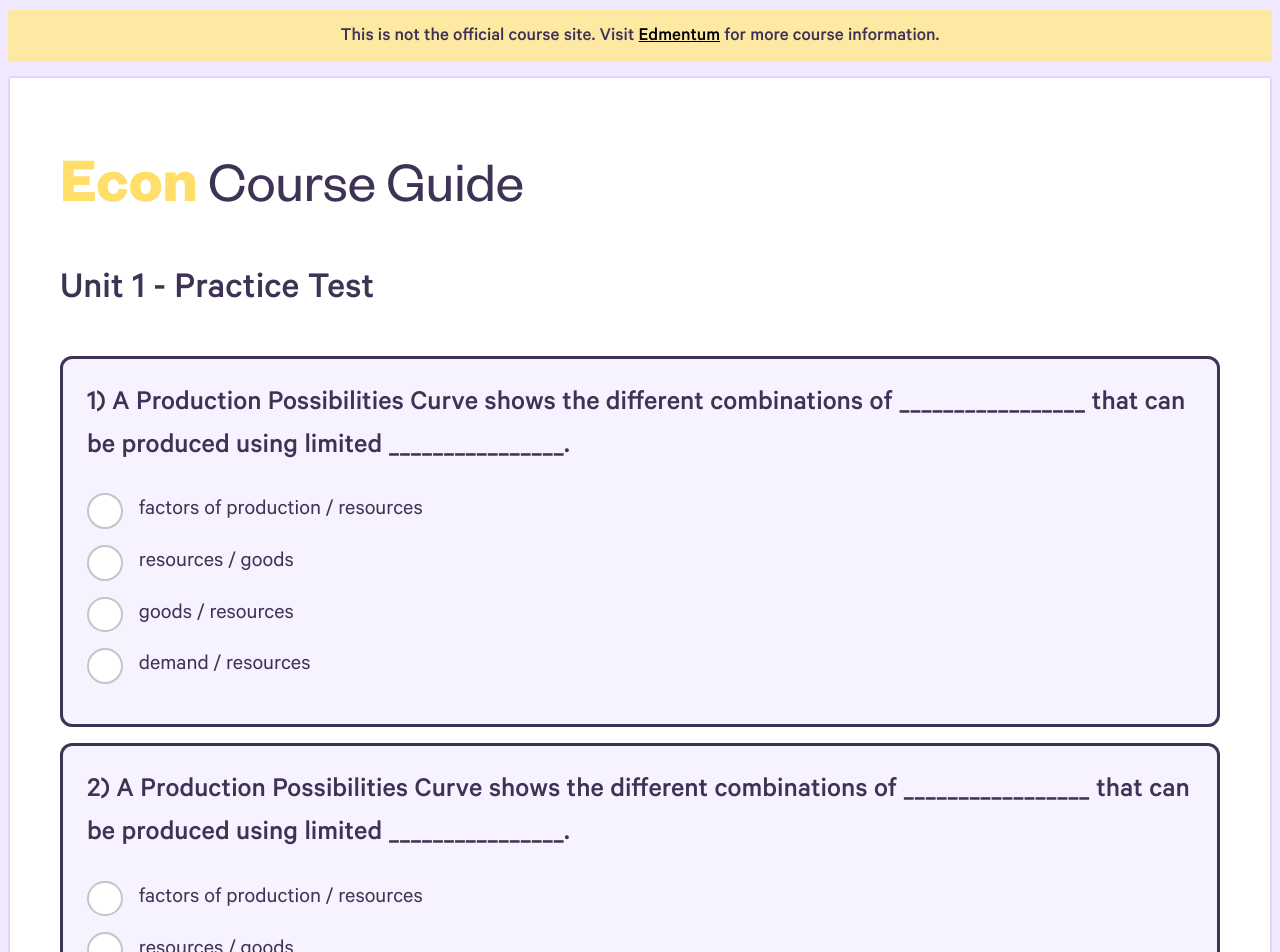
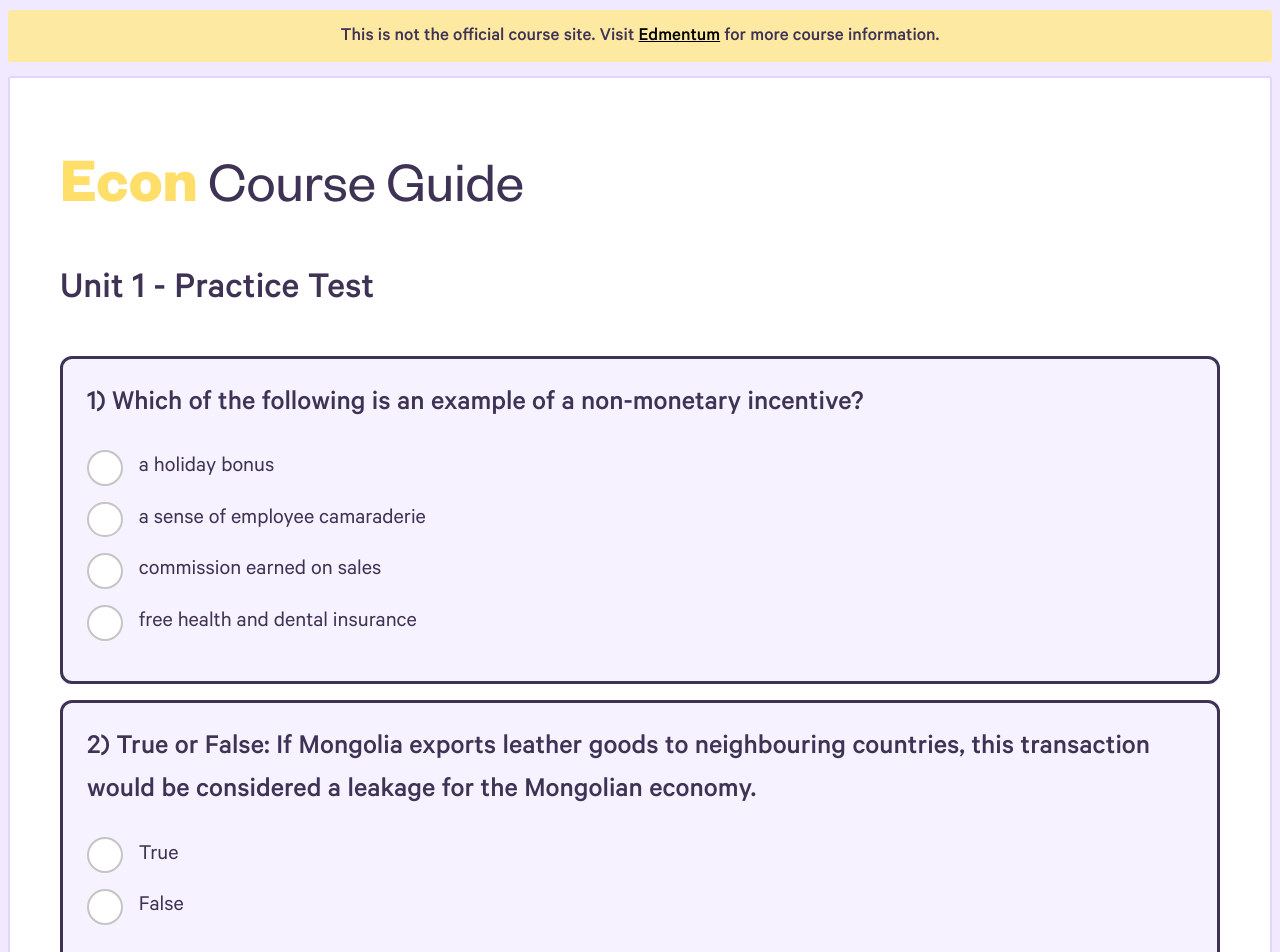
Before and after one commit to GarrettMould/econCourseSite, a React (Create React App) app: page /UnitTest in a window 1280 px wide. Shown: the top 952 px of the page. Built offline with nearby package versions, Linux system fonts and the light colour scheme; a web font is replaced by a local one.

Commit message:
updated unit 1 test questions

```diff
--- a/src/CourseInformation.js
+++ b/src/CourseInformation.js
@@ -121,7 +121,7 @@ export var courseInformation = [
       {
         name: "U1-L6: The Circular Flow of Income",
         subtopic: 2,
-        link: "https://docs.google.com/presentation/d/1o_9W_QbyXd3iMl316LCqPp1jv_dLPuZAFP-wTpbV1IM/edit?usp=sharing",
+        link: "https://docs.google.com/presentation/d/1ZupCUzTva1bC-eEgfUZnscNUkP0uEl0japIrGktbVew/edit?usp=sharing",
       },
       {
         name: "U1-L7: Market Economies",
@@ -211,167 +211,241 @@ export var courseInformation = [
         questionNumber: 1,
         subtopic: 1,
         questionText:
-          "A Production Possibilities Curve shows the different combinations of _________________ that can be produced using limited ________________. ",
+          "Which of the following is an example of a non-monetary incentive?",
+        options: [
+          {
+            name: "a holiday bonus",
+            id: 1,
+            isCorrect: false,
+          },
+          { name: "a sense of employee camaraderie", id: 2, isCorrect: true },
+          { name: "commission earned on sales", id: 3, isCorrect: false },
+          { name: "free health and dental insurance", id: 4, isCorrect: false },
+        ],
+      },
+      {
+        questionNumber: 2,
+        subtopic: 1,
+        questionText:
+          "True or False: If Mongolia exports leather goods to neighbouring countries, this transaction would be considered a leakage for the Mongolian economy.",
+        options: [
+          {
+            name: "True",
+            id: 1,
+            isCorrect: false,
+          },
+          { name: "False", id: 2, isCorrect: true },
+        ],
+      },
+      {
+        questionNumber: 3,
+        subtopic: 1,
+        questionText:
+          "In 2008 the United States government passed the Emergency Economic Stabilization Act in an attempt to stabilize a struggling economy. Which economist would likely agree with this action?",
+        options: [
+          {
+            name: "Adam Smith",
+            id: 1,
+            isCorrect: false,
+          },
+          { name: "Friedrich Von Hayek", id: 2, isCorrect: false },
+          { name: "John Maynard Keynes", id: 3, isCorrect: true },
+          { name: "Milton Freidman", id: 4, isCorrect: false },
+        ],
+      },
+      {
+        questionNumber: 4,
+        subtopic: 2,
+        questionText:
+          "Over the past few years, the price of new automobiles in the US has increased dramatically. As a result, the demand for used automobiles has also increased (along with the price). This example shows which determinant of demand?",
+        options: [
+          {
+            name: "a change in population",
+            id: 1,
+            isCorrect: false,
+          },
+          { name: "a change in substitute goods", id: 2, isCorrect: true },
+          { name: "a change in complimentary goods", id: 3, isCorrect: false },
+          { name: "a change in tastes and preferences", id: 4, isCorrect: false },
+        ],
+      },
+      {
+        questionNumber: 5,
+        subtopic: 2,
+        questionText:
+          "Employees provide their labor to companies in the _______________ and companies provide goods and services to consumers in the ___________________. ",
+        options: [
+          {
+            name: "labor market / factor market",
+            id: 1,
+            isCorrect: false,
+          },
+          { name: "product market / factor market", id: 2, isCorrect: false },
+          { name: "factor market / finished market", id: 3, isCorrect: false },
+          { name: "factor market / product market", id: 4, isCorrect: true },
+        ],
+      },
+      {
+        questionNumber: 6,
+        subtopic: 2,
+        questionText:
+          "The chart above shows the per capita GDP of China. As the per capita GDP has risen, the demand for luxury goods, domestic vacations, and automobiles has also increased. This is known as _______________",
         options: [
           {
             name: "factors of production / resources",
             id: 1,
             isCorrect: false,
           },
-          { name: "resources / goods", id: 2, isCorrect: false },
-          { name: "goods / resources", id: 3, isCorrect: true },
-          { name: "demand / resources", id: 4, isCorrect: false },
-        ],
-      },
-      {
-        questionNumber: 2,
-        subtopic: 1,
-        questionText:
-          "A Production Possibilities Curve shows the different combinations of _________________ that can be produced using limited ________________. ",
-        options: [
-          {
-            name: "factors of production / resources",
-            id: 1,
-            isCorrect: false,
-          },
-          { name: "resources / goods", id: 2, isCorrect: false },
-          { name: "goods / resources", id: 3, isCorrect: true },
-          { name: "demand / resources", id: 4, isCorrect: false },
-        ],
-      },
-      {
-        questionNumber: 3,
-        subtopic: 1,
-        questionText:
-          "A Production Possibilities Curve shows the different combinations of _________________ that can be produced using limited ________________. ",
-        options: [
-          {
-            name: "factors of production / resources",
-            id: 1,
-            isCorrect: false,
-          },
-          { name: "resources / goods", id: 2, isCorrect: false },
-          { name: "goods / resources", id: 3, isCorrect: true },
-          { name: "demand / resources", id: 4, isCorrect: false },
-        ],
-      },
-      {
-        questionNumber: 4,
-        subtopic: 2,
-        questionText:
-          "A Production Possibilities Curve shows the different combinations of _________________ that can be produced using limited ________________. ",
-        options: [
-          {
-            name: "factors of production / resources",
-            id: 1,
-            isCorrect: false,
-          },
-          { name: "resources / goods", id: 2, isCorrect: false },
-          { name: "goods / resources", id: 3, isCorrect: true },
-          { name: "demand / resources", id: 4, isCorrect: false },
-        ],
-      },
-      {
-        questionNumber: 5,
-        subtopic: 2,
-        questionText:
-          "A Production Possibilities Curve shows the different combinations of _________________ that can be produced using limited ________________. ",
-        options: [
-          {
-            name: "factors of production / resources",
-            id: 1,
-            isCorrect: false,
-          },
-          { name: "resources / goods", id: 2, isCorrect: false },
-          { name: "goods / resources", id: 3, isCorrect: true },
-          { name: "demand / resources", id: 4, isCorrect: false },
-        ],
-      },
-      {
-        questionNumber: 6,
-        subtopic: 2,
-        questionText:
-          "A Production Possibilities Curve shows the different combinations of _________________ that can be produced using limited ________________. ",
-        options: [
-          {
-            name: "factors of production / resources",
-            id: 1,
-            isCorrect: false,
-          },
-          { name: "resources / goods", id: 2, isCorrect: false },
-          { name: "goods / resources", id: 3, isCorrect: true },
-          { name: "demand / resources", id: 4, isCorrect: false },
+          { name: "the income effect", id: 2, isCorrect: true },
+          { name: "the substitution effect", id: 3, isCorrect: false },
+          { name: "the inflation effect", id: 4, isCorrect: false },
         ],
       },
       {
         questionNumber: 7,
         subtopic: 3,
         questionText:
-          "A Production Possibilities Curve shows the different combinations of _________________ that can be produced using limited ________________. ",
+          "True or False: the employees that work at Apple are considered human capital.",
         options: [
           {
-            name: "factors of production / resources",
+            name: "true",
             id: 1,
             isCorrect: false,
           },
-          { name: "resources / goods", id: 2, isCorrect: false },
-          { name: "goods / resources", id: 3, isCorrect: true },
-          { name: "demand / resources", id: 4, isCorrect: false },
+          { name: "false", id: 2, isCorrect: true },
         ],
       },
       {
         questionNumber: 8,
         subtopic: 3,
         questionText:
-          "A Production Possibilities Curve shows the different combinations of _________________ that can be produced using limited ________________. ",
+          "Which of the following is true? ",
         options: [
           {
-            name: "factors of production / resources",
+            name: "A change in quantity demand is shown by a movement along the demand curve",
             id: 1,
-            isCorrect: false,
+            isCorrect: true,
           },
-          { name: "resources / goods", id: 2, isCorrect: false },
-          { name: "goods / resources", id: 3, isCorrect: true },
-          { name: "demand / resources", id: 4, isCorrect: false },
+          { name: "A change in demand is shown by a movement along the demand curve ", id: 2, isCorrect: false },
+          { name: "Equilibrium is the point at which quantity demand is the greatest ", id: 3, isCorrect: false },
+          { name: "When the price of a good changes, that leads to a shift in demand", id: 4, isCorrect: false },
         ],
       },
       {
         questionNumber: 9,
         subtopic: 4,
         questionText:
-          "A Production Possibilities Curve shows the different combinations of _________________ that can be produced using limited ________________. ",
+          "_________________________ uses price rationing to allocate goods and services, meaning that they are distributed based on ___________________________.",
         options: [
           {
-            name: "factors of production / resources",
+            name: "Market economies / who needs them most",
             id: 1,
             isCorrect: false,
           },
-          { name: "resources / goods", id: 2, isCorrect: false },
-          { name: "goods / resources", id: 3, isCorrect: true },
-          { name: "demand / resources", id: 4, isCorrect: false },
+          { name: "Market economies / who is able to pay", id: 2, isCorrect: true },
+          { name: "Command economies / who needs them most", id: 3, isCorrect: false },
+          { name: "Command economies / who is able to pay ", id: 4, isCorrect: false },
         ],
       },
       {
         questionNumber: 10,
         subtopic: 4,
         questionText:
-          "A Production Possibilities Curve shows the different combinations of _________________ that can be produced using limited ________________. ",
+          "Which of the following is considered a leakage in the circular flow model of income?",
         options: [
           {
-            name: "factors of production / resources",
+            name: "government spending",
             id: 1,
             isCorrect: false,
           },
-          { name: "resources / goods", id: 2, isCorrect: false },
-          { name: "goods / resources", id: 3, isCorrect: true },
-          { name: "demand / resources", id: 4, isCorrect: false },
+          { name: "investments", id: 2, isCorrect: false },
+          { name: "exports", id: 3, isCorrect: false },
+          { name: "taxes", id: 4, isCorrect: true },
+        ],
+      },
+      {
+        questionNumber: 11,
+        subtopic: 4,
+        questionText:
+          "_________________________ uses price rationing to allocate goods and services, meaning that they are distributed based on ___________________________.",
+        options: [
+          {
+            name: "Market economies / who needs them most",
+            id: 1,
+            isCorrect: false,
+          },
+          { name: "Market economies / who is able to pay", id: 2, isCorrect: true },
+          { name: "Command economies / who needs them most", id: 3, isCorrect: false },
+          { name: "Command economies / who is able to pay ", id: 4, isCorrect: false },
+        ],
+      },
+      {
+        questionNumber: 12,
+        subtopic: 4,
+        questionText:
+          "A budget deficit occurs when a government ___________ more money than it _______________",
+        options: [
+          {
+            name: "spends / earns",
+            id: 1,
+            isCorrect: true,
+          },
+          { name: "earns / spends", id: 2, isCorrect: false },
+        ],
+      },
+      {
+        questionNumber: 13,
+        subtopic: 4,
+        questionText:
+          "Evergrande is a company that borrowed money in order to fund real estate projects. This is an example of a company using ______________.",
+        options: [
+          {
+            name: "capital",
+            id: 1,
+            isCorrect: false,
+          },
+          { name: "collateral", id: 2, isCorrect: false },
+          { name: "interest", id: 3, isCorrect: false },
+          { name: "credit", id: 4, isCorrect: true },
+        ],
+      },
+      {
+        questionNumber: 14,
+        subtopic: 4,
+        questionText:
+          "Choose the answer that best describes the above situation.",
+        options: [
+          {
+            name: "The graph shows an increase in quantity demanded",
+            id: 1,
+            isCorrect: false,
+          },
+          { name: "The graph shows an increase in demand", id: 2, isCorrect: true },
+          { name: "The graph shows a decrease in quantity demanded", id: 3, isCorrect: false },
+          { name: "The graph shows a decrease in demand", id: 4, isCorrect: false },
+        ],
+      },
+      {
+        questionNumber: 15,
+        subtopic: 4,
+        questionText:
+          "The above graph shows a shift in demand for Toyota Camry's. Which of the following scenarios is a potential cause of this shift?",
+        options: [
+          {
+            name: "An increase in the cost of a substitute produce, the Honda Accord",
+            id: 1,
+            isCorrect: false,
+          },
+          { name: "An increase in the cost of the materials used to produce the Toyota Camry", id: 2, isCorrect: false },
+          { name: "New information gets revealed about the Toyota Camry's poor safety ratings ", id: 3, isCorrect: true},
+          { name: "The price of the Toyota Camry increases", id: 4, isCorrect: false },
         ],
       },
     ],
   },
 
   {
-    id: 1,
+    id: 12,
     unitNumber: 2,
     unitUnlocked: false,
     unitTestUnlocked: false,
--- a/src/Subcomponents/UnitPracticeTest.js
+++ b/src/Subcomponents/UnitPracticeTest.js
@@ -99,7 +99,7 @@ const UnitPracticeTest = ({ forwardedRef, ...props }) => {
                     {question.options[1].name}
                   </OptionLabel>
 
-                  <OptionLabel>
+                  {question.options[2] ? <OptionLabel>
                     <OptionButton
                       backgroundColor={backgroundColor}
                       borderColor={borderColor}
@@ -109,9 +109,9 @@ const UnitPracticeTest = ({ forwardedRef, ...props }) => {
                       value={question.options[2].isCorrect}
                     ></OptionButton>
                     {question.options[2].name}
-                  </OptionLabel>
+                  </OptionLabel> : null}
 
-                  <OptionLabel>
+                  {question.options[3] ? <OptionLabel>
                     <OptionButton
                       backgroundColor={backgroundColor}
                       borderColor={borderColor}
@@ -121,7 +121,7 @@ const UnitPracticeTest = ({ forwardedRef, ...props }) => {
                       value={question.options[3].isCorrect}
                     ></OptionButton>
                     {question.options[3].name}
-                  </OptionLabel>
+                  </OptionLabel> : null}
                 </FlexColumn>
               </InputGroup>
             </QuestionAnswerContainer>
```
